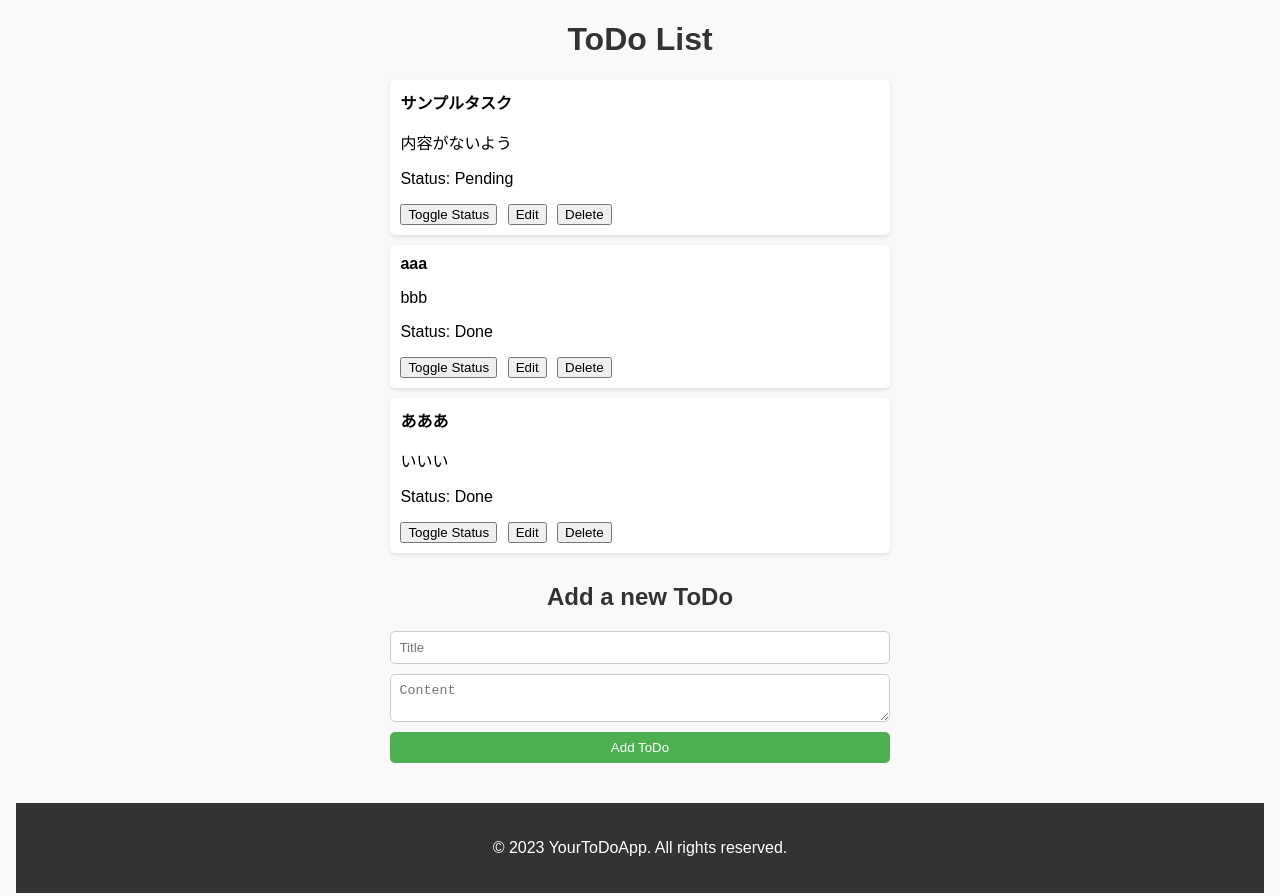
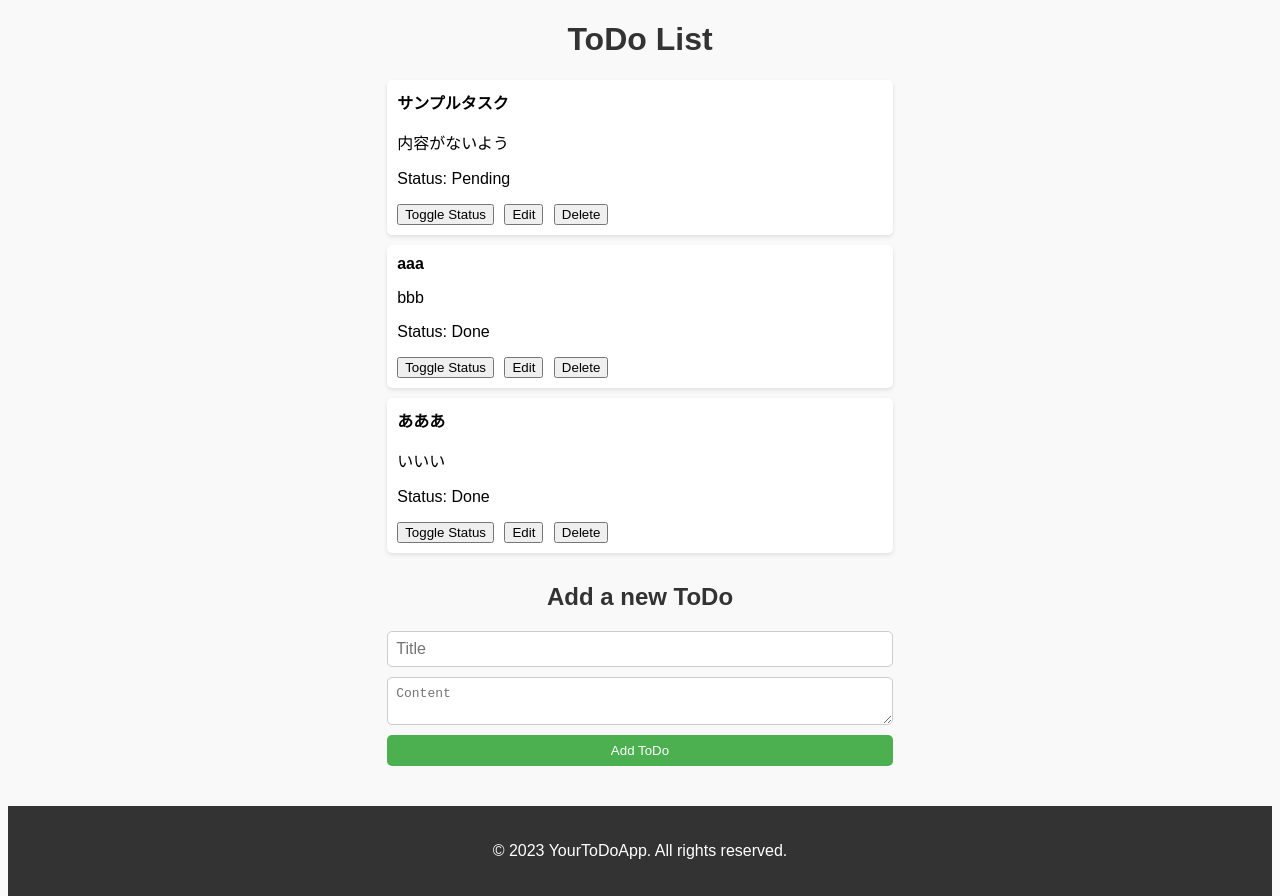
Before and after one commit to k-wakayama-gh/fastapi-test, a FastAPI app: page /todos in a window 1280 px wide. Run offline with FastAPI, Linux system fonts and the light colour scheme.

Commit message:
Add files via upload

```diff
--- a/assets/css/todos.css
+++ b/assets/css/todos.css
@@ -4,16 +4,21 @@
 body {
     font-family: 'Arial', sans-serif;
     background-color: #f9f9f9;
-    margin: 0 2vh;
+    margin: 0 1vh;
     padding: 0;
     /* align-items: center; */
     /* justify-content: center; */
-    min-height: 100vh;
+    font-size: medium;
 }
 
 h1, h2 {
     color: #333;
     text-align: center;
+}
+
+input,
+textarea {
+    font-size: medium;
 }
 
 ul {
```
Also changed, not shown: 1 other file.
